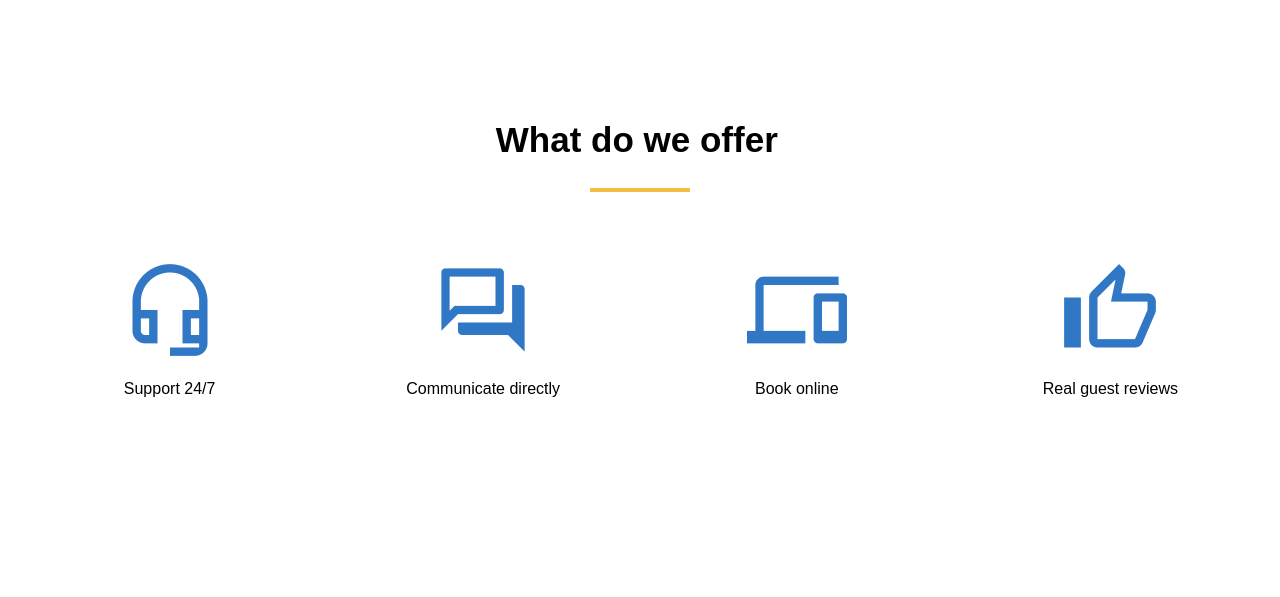
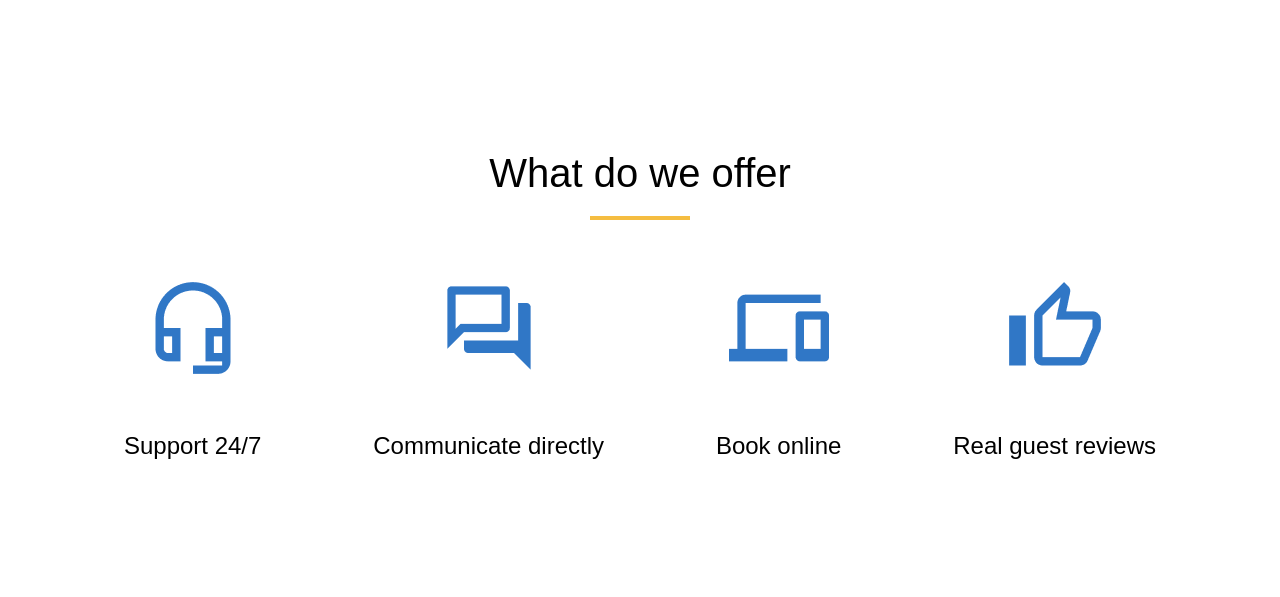
Before and after one commit to helenhryshel/if-html, a website: page Triphouse/index.html in a window 1280 px wide. Drawn offline with Linux system fonts and the light colour scheme.

Commit message:
Changes class's names and styles.css.

```diff
--- a/Triphouse/Styles/styles.css
+++ b/Triphouse/Styles/styles.css
@@ -1,3 +1,13 @@
+.adventage-conteiner {
+  display: flex;
+  align-items: center;
+  justify-content: center;
+  flex-direction: column;
+  padding: 110px 60px;
+  row-gap: 50px;
+  font-weight: 500;
+}
+
 .border-line {
   background-color: #f5bd41;
   height: 4px;
@@ -5,26 +15,25 @@
   border: none;
 }
 
-h2 {
-  text-align: center;
-  height: 50px;
-  width: 92vw;
-  margin: 60px 20px 5px 20px;
-  padding: 60px 20px 10px 20px;
-  font-size: 35px;
+.heading {
+  font-size: 40px;
+  font-family: sans-serif;
+  font-weight: 500;
+  margin-bottom: 20px;
+}
+
+.adventage-content-item {
+  display: flex;
+  flex-direction: column;
+  align-items: center;
+  gap: 30px;
   font-family: sans-serif;
 }
 
-.nav {
-  display: inline-block;
-  width: 15%;
-  margin: 30px;
-  padding: 30px;
+.adventage-navigation-conteiner {
+  display: flex;
+  justify-content: space-around;
+  width: 100%;
   font-family: sans-serif;
+  font-size: 24px;
 }
-
-.navigation-item {
-  width: 100%;
-  display: inline-block;
-  text-align: center;
-}
--- a/Triphouse/index.html
+++ b/Triphouse/index.html
@@ -6,22 +6,28 @@
     <link rel="stylesheet" href="./Styles/styles.css" />
   </head>
   <body>
-    <h2>What do we offer</h2>
+    <div class="adventage-conteiner">
+      <div>
+        <h2 class="heading">What do we offer</h2>
         <hr class="border-line" />
-    <div class="navigation-item">
-      <div class="nav">
+      </div>
+      <div class="adventage-navigation-conteiner">
+        <div class="adventage-content-item">
           <img src="./Images/HeadsetMicOutlined%201.png" alt="Support 24/7" />
           <p>Support 24/7</p>
         </div>
-      <div class="nav">
-        <img src="./Images/ForumOutlined%201.png" alt="Communicate directly" />
+        <div class="adventage-content-item">
+          <img
+            src="./Images/ForumOutlined%201.png"
+            alt="Communicate directly"
+          />
           <p>Communicate directly</p>
         </div>
-      <div class="nav">
+        <div class="adventage-content-item">
           <img src="./Images/DevicesOutlined%201.png" alt="Book online" />
           <p>Book online</p>
         </div>
-      <div class="nav">
+        <div class="adventage-content-item">
           <img
             src="./Images/ThumbUpAltOutlined%201.png"
             alt="Real guest reviews"
@@ -29,5 +35,6 @@
           <p>Real guest reviews</p>
         </div>
       </div>
+    </div>
   </body>
 </html>
```
Lines whose indentation alone changed are shown as unchanged.
